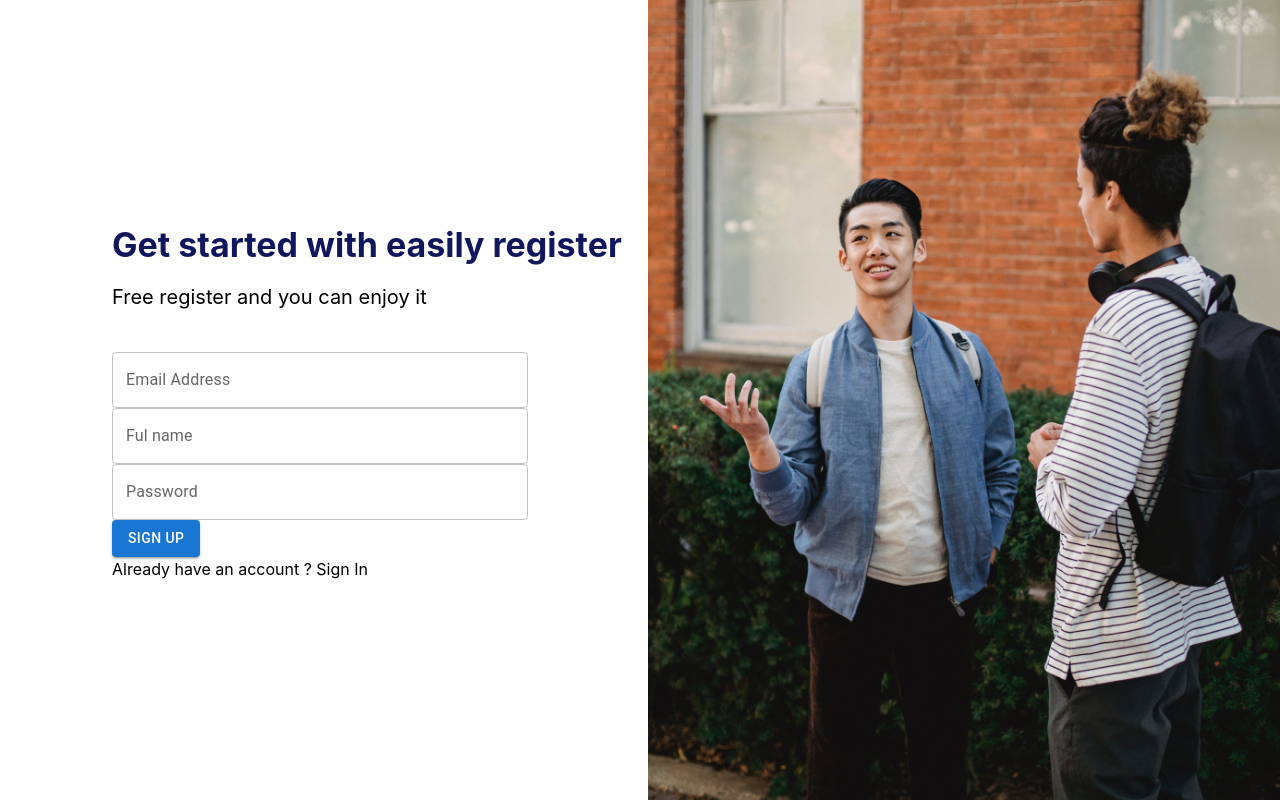
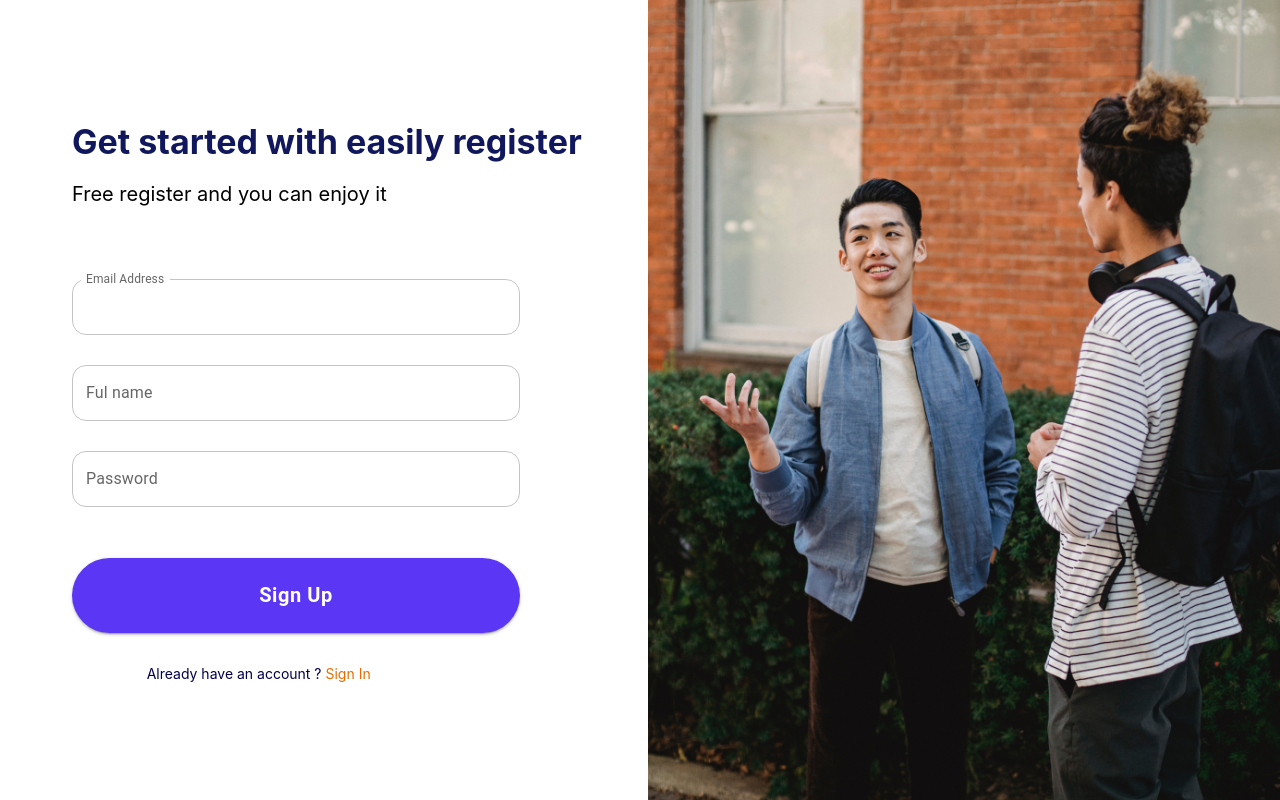
Before and after one commit to bijoysahadev/linkUp, a React (Vite) app: page /Regestration in a window 1280 px wide. Built offline with nearby package versions, Linux system fonts and the light colour scheme.

Commit message:
Your custom commit message here

```diff
--- a/package.json
+++ b/package.json
@@ -16,6 +16,7 @@
     "@tailwindcss/vite": "^4.3.0",
     "react": "^19.2.6",
     "react-dom": "^19.2.6",
+    "react-icons": "^5.6.0",
     "react-is": "^18.3.1",
     "react-router-dom": "^7.17.0",
     "tailwindcss": "^4.3.0"
--- a/src/Pages/Login.jsx
+++ b/src/Pages/Login.jsx
@@ -1,23 +1,83 @@
 import React from 'react'
 import Grid from '@mui/material/Grid';
+import Image from '../Componets/Image'
+import TextField from '@mui/material/TextField';
+import login from "../assets/login.png";
+import Button from '@mui/material/Button';
+import styled from '@emotion/styled';
+import { FcGoogle } from "react-icons/fc";
+import { Link } from 'react-router-dom';
+
+const ButtonCustomize = styled(Button) ({
+ padding : '20px 0px',
+ width : "80%",
+ background: '#5B36F5',
+ fontSize : "20px",
+ fontWeight : "600",
+ fontFamily: "",
+ borderRadius : "87px",
+ textTransform : "capitalize",
+  marginTop : '51px',
+  marginBottom : '31px'
+})
+const TextFieldCustomize = styled(TextField) ({
+  marginTop :  '50px',
+   width : '80%',
+   borderRadius : '10px',
+   borderWidth : '0px',
+     '& .MuiInput-underline:after': {
+    borderBottomWidth: '0px',
+  },
+  '& .MuiOutlinedInput-root': {
+    '& fieldset': {
+      borderWidth: '1px',
+      borderRadius : '14px'
+    },
+    '&:hover fieldset': {
+      borderWidth: '1px',
+          borderRadius : '14px'
+    },
+    '&.Mui-focused fieldset': {
+      borderWidth: '1px',
+          borderRadius : '14px'
+    },
+    '& .MuiInput-underline:after': {
+    borderBottomColor: '#B2BAC2',
+  },
+  }
+})
+
+
+
 const Login = () => {
   return (
-<>
+   <>
+   <Grid container spacing={2}>
+        <Grid size={6}>
+        <div className='flex items-center justify-end h-screen '>
+           <div className='w-140' >
+          <h1 className='text-[#11175D]  font-bold text-[34px] ' >Login to your account!</h1>
+          <Button sx={{padding: "12px 30px ", marginTop: "20px "}} variant="outlined" startIcon={<FcGoogle />}>
+        Login with Google
+      </Button>
+              <TextFieldCustomize   type='email' placeholder='Enter your name' id="standard-basic" label="Email Addres" variant="standard" />
+              <TextFieldCustomize  type='password' id="standard-basic" label="Password" placeholder='Enter Your Password'   variant="standard" />
+            <br />
+            <ButtonCustomize variant="contained">Login to Continue</ButtonCustomize>
+            <p  className=' ml-24 mb-10 text-base cursor-pointer text-black font-bold' >Forget Password</p>
 
-<Grid container spacing={2}>
-        <Grid size={6}>
-        sdfdsf
+             <p className=' ml-16  cursor-pointer  text-start   text-sm text-[#03014C] font-normal  ' >Don’t have an account ? <Link to={"/Regestration"}><span className='text-[#EA6C00]'>Sign up  </span> </Link> </p>
+
+        </div>
+        </div>
         </Grid>
         <Grid size={6}>
-            adsdsasdd
+           <Image  className={`w-full h-screen object-cover`}  src={login}/>
         </Grid>
 
 
       </Grid>
-
-
-
-</>
+   </>
   )
 }
 
--- a/src/Pages/Regestration.jsx
+++ b/src/Pages/Regestration.jsx
@@ -1,24 +1,75 @@
-import React from 'react'
+import React, { useState } from 'react'
 import Grid from '@mui/material/Grid';
 import Image from '../Componets/Image'
 import TextField from '@mui/material/TextField';
 import Login from "../assets/signUp.png";
 import Button from '@mui/material/Button';
+import styled from '@emotion/styled';
+import { Link } from 'react-router-dom';
+
+const ButtonCustomize = styled(Button) ({
+ padding : '20px 0px',
+ width : "80%",
+ background: '#5B36F5',
+ fontSize : "20px",
+ fontWeight : "600",
+ fontFamily: "",
+ borderRadius : "87px",
+ textTransform : "capitalize",
+  marginTop : '51px',
+  marginBottom : '31px'
+})
+const TextFieldCustomize = styled(TextField) ({
+  marginTop :  '30px',
+   width : '80%',
+   borderRadius : '10px',
+   borderWidth : '0px',
+     '& .MuiInput-underline:after': {
+    borderBottomWidth: '0px',
+  },
+  '& .MuiOutlinedInput-root': {
+    '& fieldset': {
+      borderWidth: '1px',
+      borderRadius : '14px'
+    },
+    '&:hover fieldset': {
+      borderWidth: '1px',
+          borderRadius : '14px'
+    },
+    '&.Mui-focused fieldset': {
+      borderWidth: '1px',
+          borderRadius : '14px'
+    },
+    '& .MuiInput-underline:after': {
+    borderBottomColor: '#B2BAC2',
+  },
+  }
+})
+
+
+
 const Regestration = () => {
+  let [email,setEmail]=useState ("")
+  let [name,setName]=useState(" ")
+  let [password,setPassword]=(" ")
   return (
    <>
    <Grid container spacing={2}>
         <Grid size={6}>
         <div className='flex items-center justify-end h-screen '>
-           <div className='w-130' >
+
+           <div className='w-140' >
           <h1 className='text-[#11175D]  font-bold text-[34px] ' >Get started with easily register</h1>
-          <p className='text-[20px] pt-3 pb-10 font-black font-normal' >Free register and you can enjoy it</p>
-            <TextField  sx={{width:"80%"}}   id="Email Address" label="Email Address" variant="outlined" />
-            <TextField  sx={{width:"80%"}}   id="outlined-basic" label="Ful name" variant="outlined" />
-            <TextField  sx={{width:"80%"}}   id="outlined-basic" label="Password" variant="outlined" />
+          <p className='  curspor-pointer text-[20px] pt-3 pb-10 font-black font-normal' >Free register and you can enjoy it</p>
+            <TextFieldCustomize  value={name} onChange={()=>setEmail(e.target.value)} type='text' id="Email Address"
+            label="Email Address" variant="outlined" />
+            <TextFieldCustomize  onChange={()=>setName(e.target.value)} type='text'  id="outlined-basic" label="Ful name" variant="outlined" />
+            <TextFieldCustomize   onChange={()=>setPassword(e.target.value)} type='password' id="outlined-basic" label="Password" variant="outlined" />
             <br />
-            <Button variant="contained">Sign up</Button>
-            <p>Already  have an account ? Sign In</p>
+            <ButtonCustomize variant="contained">Sign up</ButtonCustomize>
+           <div className='w-8/12' >
+             <p className='  text-center   text-sm text-[#03014C] font-normal  ' >Already  have an account ?   <Link to="/Login" ><span className='text-[#EA6C00]'>Sign In</span></Link>  </p>
+           </div>
         </div>
         </div>
         </Grid>
```
Also changed, not shown: src/assets/login.png (added), 1 other file (tests, documents, lock files or other folders).
